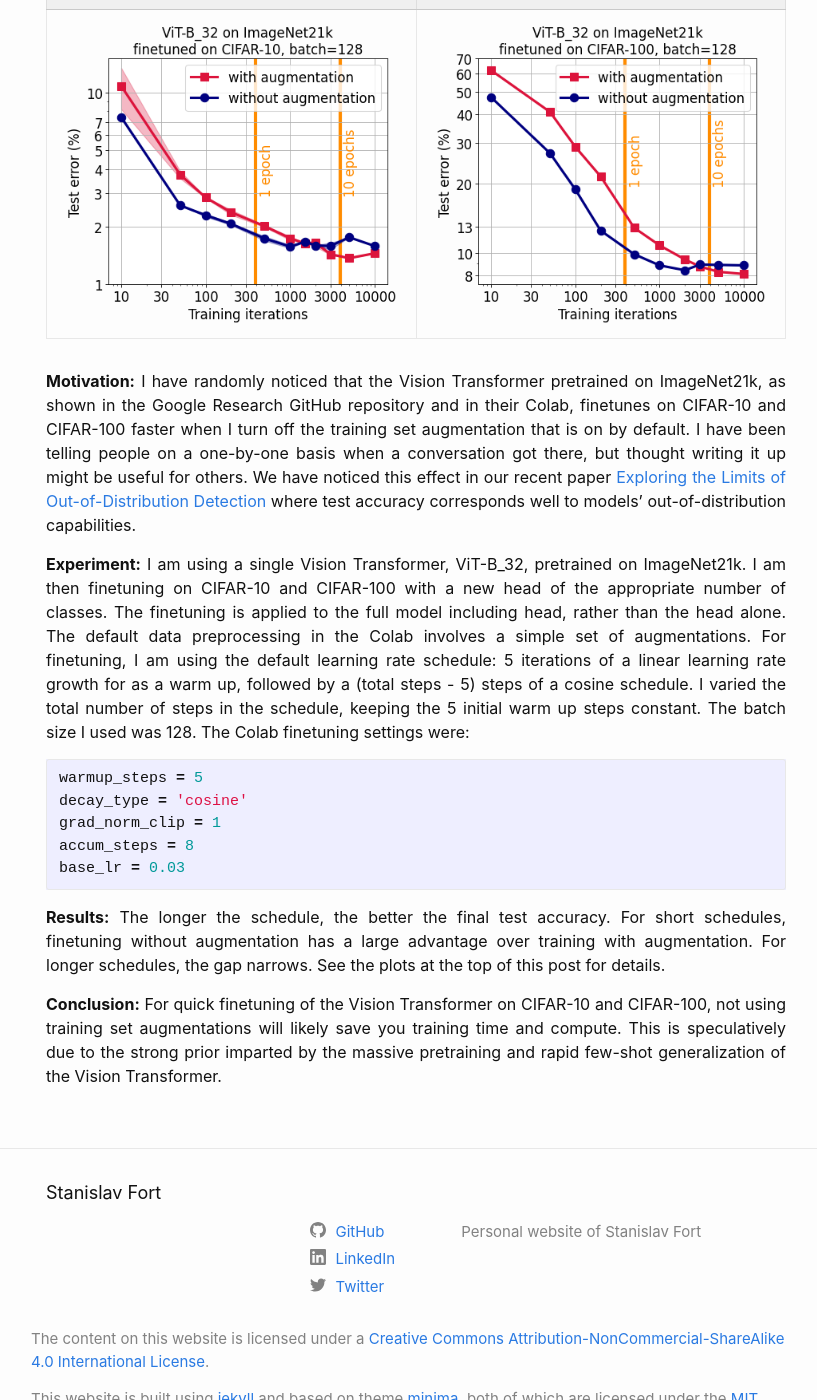
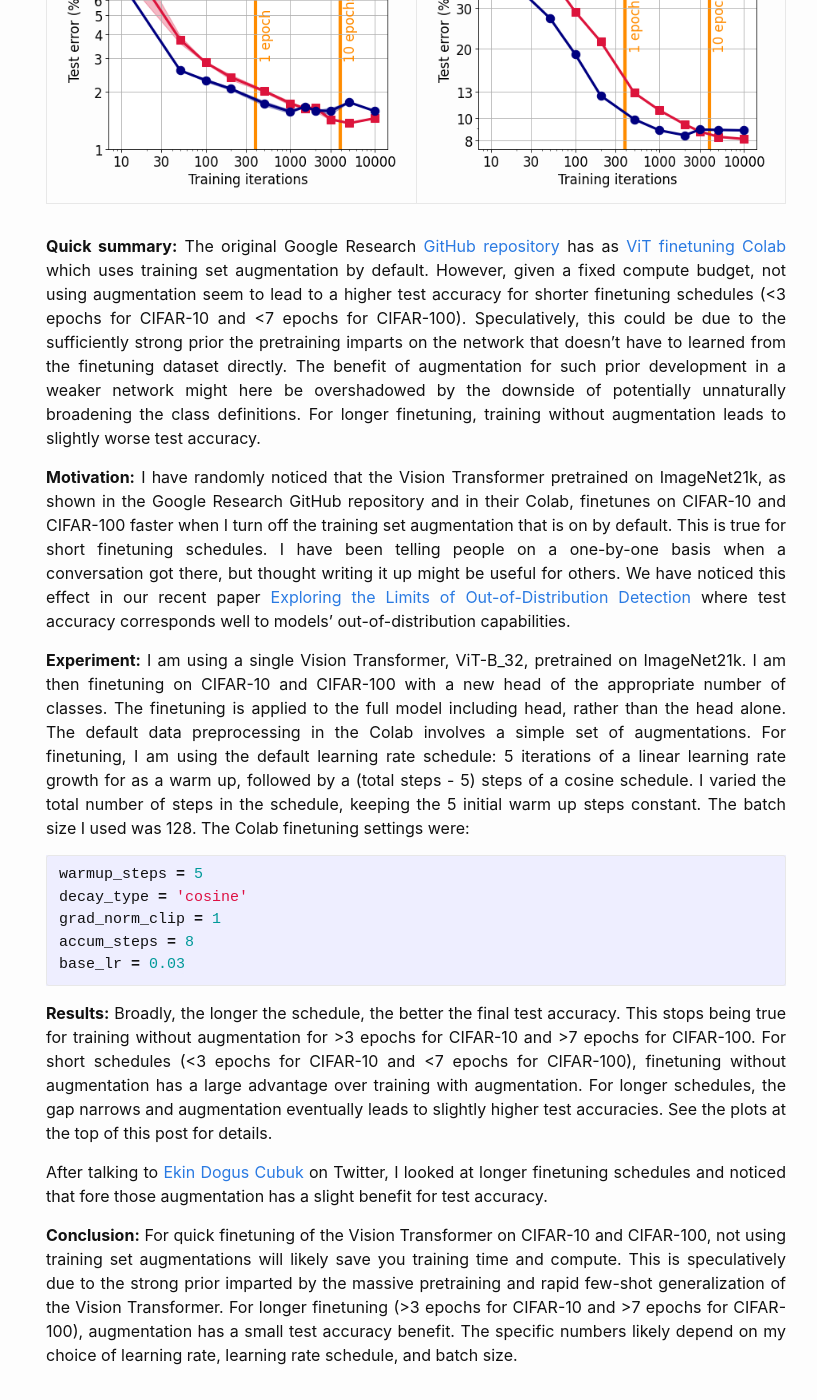
Before and after one commit to stanislavfort/stanislavfort.github.io, a Jekyll site: the page built from _posts/ML/2021-12-16-vision_transformer_without_augmentation.md, in a window 1280 px wide and 1400 px high, scrolled down 611 px. Shown: the whole window, without its empty margins (224-1041 px from the left). Built offline with Jekyll 4.4.1, drawn with Linux system fonts in a browser that asks for light colours; some of the changed text lies outside the part shown.

Commit message:
an update for longer schedules

````diff
--- a/_posts/ML/2021-12-16-vision_transformer_without_augmentation.md
+++ b/_posts/ML/2021-12-16-vision_transformer_without_augmentation.md
@@ -1,17 +1,21 @@
 ---
 title: "Vision Transformer finetuned without augmentation"
 ---
-A [Vision Transformer](https://arxiv.org/abs/2010.11929) (ViT) pretrained on ImageNet21k finetunes significantly faster **without training set augmentation** for CIFAR-10 and CIFAR-100. Despite this, the official  [GitHub repository](https://github.com/google-research/vision_transformer)  [ViT finetuning Colab](https://colab.research.google.com/github/google-research/vision_transformer/blob/master/vit_jax.ipynb) uses augmentation by default. It might be worth turning it off for your experiments to speed things up and save compute.
+A [Vision Transformer](https://arxiv.org/abs/2010.11929) (ViT) pretrained on ImageNet21k finetunes significantly faster **without training set augmentation** for short optimization schedules on CIFAR-10 (<3 epochs) and CIFAR-100 (<7 epochs). Despite this, the official  [GitHub repository](https://github.com/google-research/vision_transformer)  [ViT finetuning Colab](https://colab.research.google.com/github/google-research/vision_transformer/blob/master/vit_jax.ipynb) uses augmentation by default. It might be worth turning it off for your experiments to speed things up and save compute. If you are willing to run longer finetuning, augmentation gives a slight accuracy boost.
 
 **Stanislav Fort** ([Twitter](https://twitter.com/stanislavfort), [Scholar](https://scholar.google.cz/citations?user=eu2Kzn0AAAAJ&hl=en) and [GitHub](https://github.com/stanislavfort))
 
-**Quick summary:** The original Google Research [GitHub repository](https://github.com/google-research/vision_transformer) has as [ViT finetuning Colab](https://colab.research.google.com/github/google-research/vision_transformer/blob/master/vit_jax.ipynb) which uses training set augmentation by default. However, given a fixed compute budget, not using augmentation seem to lead to a higher test accuracy. Speculatively, this could be due to the sufficiently strong prior the pretraining imparts on the network that doesn't have to learned from the finetuning dataset directly. The benefit of augmentation for such prior development in a weaker network might here be overshadowed by the downside of potentially unnaturally broadening the class definitions.
+
 
 | Finetuning on CIFAR-10                                       | Finetuning on CIFAR-100                                      |
 | ------------------------------------------------------------ | ------------------------------------------------------------ |
 | <img src="/images/vit_finetune_cifar10.png" ALIGN="center" height="100%" width="100%"> | <img src="/images/vit_finetune_cifar100.png" ALIGN="center" height="100%" width="100%"> |
 
-**Motivation:** I have randomly noticed that the Vision Transformer pretrained on ImageNet21k, as shown in the Google Research GitHub repository and in their Colab, finetunes on CIFAR-10 and CIFAR-100 faster when I turn off the training set augmentation that is on by default. I have been telling people on a one-by-one basis when a conversation got there, but thought writing it up might be useful for others. We have noticed this effect in our recent paper [Exploring the Limits of Out-of-Distribution Detection](https://arxiv.org/abs/2106.03004) where test accuracy corresponds well to models' out-of-distribution capabilities.
+
+
+**Quick summary:** The original Google Research [GitHub repository](https://github.com/google-research/vision_transformer) has as [ViT finetuning Colab](https://colab.research.google.com/github/google-research/vision_transformer/blob/master/vit_jax.ipynb) which uses training set augmentation by default. However, given a fixed compute budget, not using augmentation seem to lead to a higher test accuracy for shorter finetuning schedules (<3 epochs for CIFAR-10 and <7 epochs for CIFAR-100). Speculatively, this could be due to the sufficiently strong prior the pretraining imparts on the network that doesn't have to learned from the finetuning dataset directly. The benefit of augmentation for such prior development in a weaker network might here be overshadowed by the downside of potentially unnaturally broadening the class definitions. For longer finetuning, training without augmentation leads to slightly worse test accuracy.
+
+**Motivation:** I have randomly noticed that the Vision Transformer pretrained on ImageNet21k, as shown in the Google Research GitHub repository and in their Colab, finetunes on CIFAR-10 and CIFAR-100 faster when I turn off the training set augmentation that is on by default. This is true for short finetuning schedules. I have been telling people on a one-by-one basis when a conversation got there, but thought writing it up might be useful for others. We have noticed this effect in our recent paper [Exploring the Limits of Out-of-Distribution Detection](https://arxiv.org/abs/2106.03004) where test accuracy corresponds well to models' out-of-distribution capabilities.
 
 **Experiment:** I am using a single Vision Transformer, ViT-B_32, pretrained on ImageNet21k. I am then finetuning on CIFAR-10 and CIFAR-100 with a new head of the appropriate number of classes. The finetuning is applied to the full model including head, rather than the head alone. The default data preprocessing in the Colab involves a simple set of augmentations. For finetuning, I am using the default learning rate schedule: 5 iterations of a linear learning rate growth for as a warm up, followed by a (total steps - 5) steps of a cosine schedule. I varied the total number of steps in the schedule, keeping the 5 initial warm up steps constant. The batch size I used was 128. The Colab finetuning settings were:
 
@@ -23,6 +27,8 @@ accum_steps = 8
 base_lr = 0.03
 ```
 
-**Results:** The longer the schedule, the better the final test accuracy. For short schedules, finetuning without augmentation has a large advantage over training with augmentation. For longer schedules, the gap narrows. See the plots at the top of this post for details.
+**Results:** Broadly, the longer the schedule, the better the final test accuracy. This stops being true for training without augmentation for >3 epochs for CIFAR-10 and >7 epochs for CIFAR-100. For short schedules (<3 epochs for CIFAR-10 and <7 epochs for CIFAR-100), finetuning without augmentation has a large advantage over training with augmentation. For longer schedules, the gap narrows and augmentation eventually leads to slightly higher test accuracies. See the plots at the top of this post for details.
 
-**Conclusion:** For quick finetuning of the Vision Transformer on CIFAR-10 and CIFAR-100, not using training set augmentations will likely save you training time and compute. This is speculatively due to the strong prior imparted by the massive pretraining and rapid few-shot generalization of the Vision Transformer.
+After talking to [Ekin Dogus Cubuk](https://twitter.com/ekindogus) on Twitter, I looked at longer finetuning schedules and noticed that fore those augmentation has a slight benefit for test accuracy.
+
+**Conclusion:** For quick finetuning of the Vision Transformer on CIFAR-10 and CIFAR-100, not using training set augmentations will likely save you training time and compute. This is speculatively due to the strong prior imparted by the massive pretraining and rapid few-shot generalization of the Vision Transformer. For longer finetuning (>3 epochs for CIFAR-10 and >7 epochs for CIFAR-100), augmentation has a small test accuracy benefit. The specific numbers likely depend on my choice of learning rate, learning rate schedule, and batch size.
````
